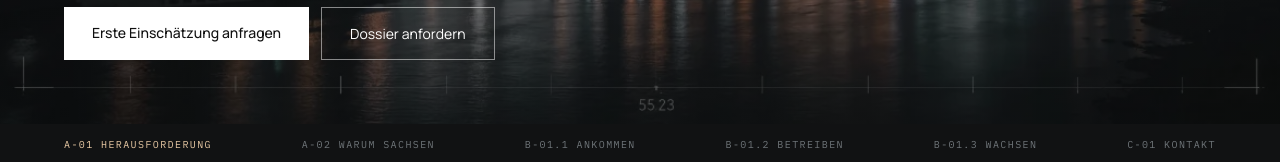
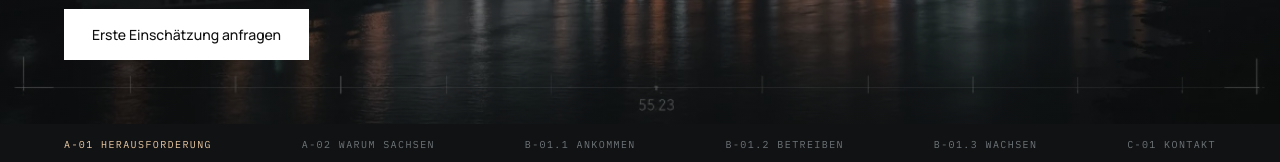
Before and after one commit to viktorfdeltaC/elbe-defence-partners, an Astro site: page / in a window 1280 px wide. Shown: the part 612-774 px from the top of the page. Built offline with nearby package versions, Linux system fonts and the light colour scheme; Astro itself is replaced by a stand-in of ours.

Commit message:
Dossier-Button aus, bis es das Dossier gibt
Der zweite CTA im Hero versprach ein Dossier, das noch nicht fertig ist, und
führte ohnehin nur auf #kontakt — dieselbe Stelle wie der Button daneben. Zwei
Wege zum selben Formular, einer davon mit einem Versprechen, das die Seite
gerade nicht einlöst.

Auskommentiert statt gelöscht, als Astro-Kommentar: der Text bleibt als cta2
in copy.ts stehen, deutsch und englisch. Wiedereinschalten ist eine Zeile,
nichts muss neu übersetzt werden. Ausgeliefert wird der Block nicht — ein
HTML-Kommentar stünde im Quelltext und kündigte das Dossier weiter an.

Co-Authored-By: Claude Opus 5 (1M context) <noreply@anthropic.com>

```diff
--- a/src/components/Hero.astro
+++ b/src/components/Hero.astro
@@ -63,7 +63,8 @@ const nav = [
       <p class="hero__lead" data-i18n="heroLead">{t.heroLead}</p>
       <div class="hero__ctas">
         <a class="btn btn--solid" href="#kontakt" data-i18n="cta1">{t.cta1}</a>
-        <a class="btn btn--ghost" href="#kontakt" data-i18n="cta2">{t.cta2}</a>
+        {/* Ausgeblendet, bis das Dossier vorliegt. Text steht als cta2 in copy.ts. */}
+        {/* <a class="btn btn--ghost" href="#kontakt" data-i18n="cta2">{t.cta2}</a> */}
       </div>
     </div>
   </div>
```
